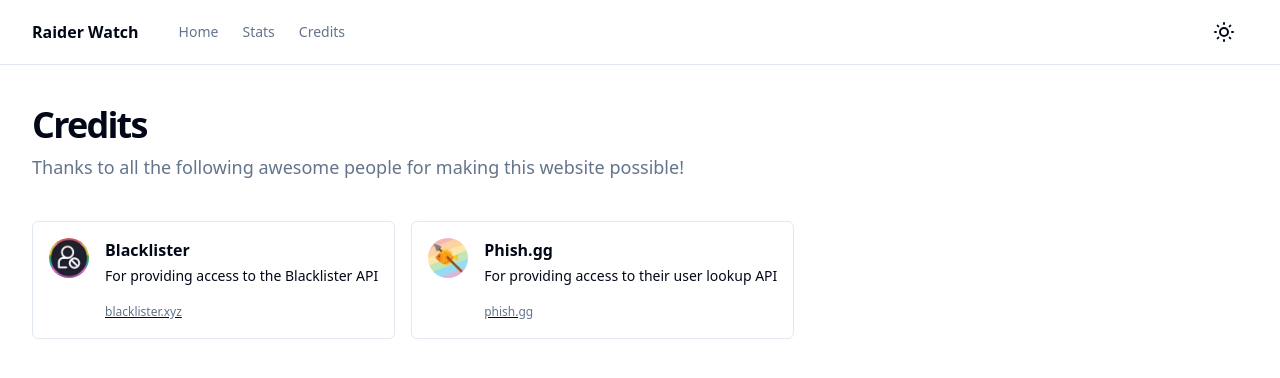
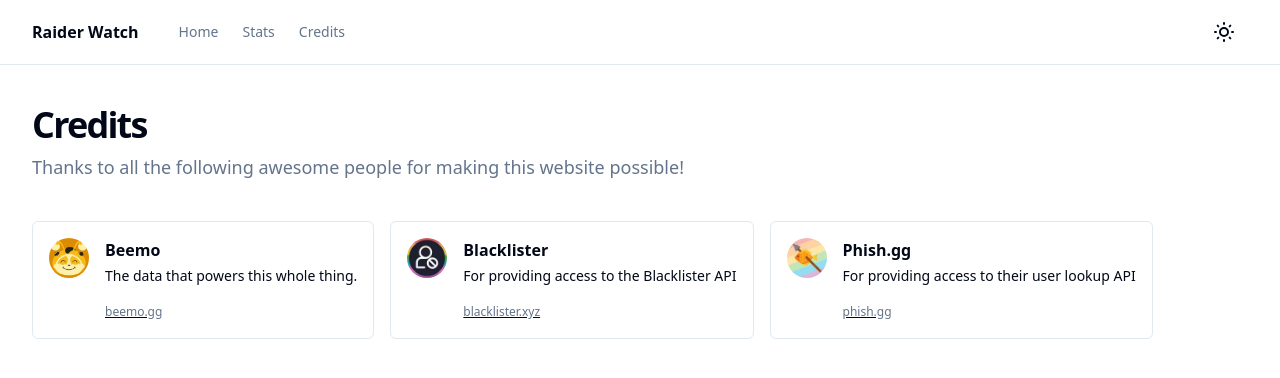
Before and after one commit to Compositr/raiderwatch, a Next.js app: page /credits in a window 1280 px wide. Shown: the top 378 px of the page. Built offline with nearby package versions, Linux system fonts and the light colour scheme.

Commit message:
fix: forgot to credit beemo

```diff
--- a/app/credits/page.tsx
+++ b/app/credits/page.tsx
@@ -23,6 +23,14 @@
         </div>
       </section>
       <section className="container flex flex-col flex-wrap gap-4 md:flex-row">
+      <CreditsCard
+          name="Beemo"
+          linkHref="https://beemo.gg"
+          linkText="beemo.gg"
+          avatar="/credits/beemo.webp"
+          avatarFallback="BB"
+          message="The data that powers this whole thing."
+        />
         <CreditsCard
           name="Blacklister"
           linkHref="https://blacklister.xyz"
```
Also changed, not shown: public/credits/beemo.webp (added).
